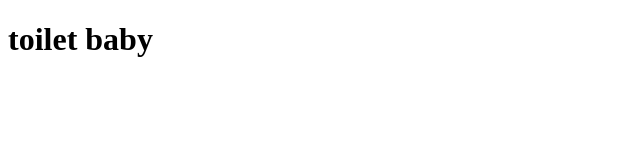
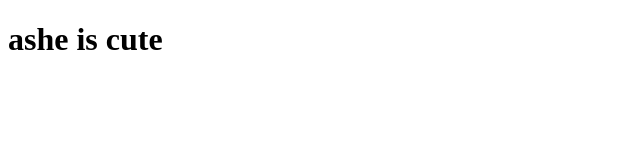
Before and after one commit to Themoonset/themoonset.net, a plain HTML site: page index.html in a window 1280 px wide. Shown: the whole page, without its empty margins (0-640 px from the left). Drawn offline with Linux system fonts and the light colour scheme.

Commit message:
ashe is cute

```diff
--- a/index.html
+++ b/index.html
@@ -9,7 +9,7 @@
 </head>
 <body>
     <h1>
-        toilet baby
+        ashe is cute
     </h1>
 </body>
 </html>
```
